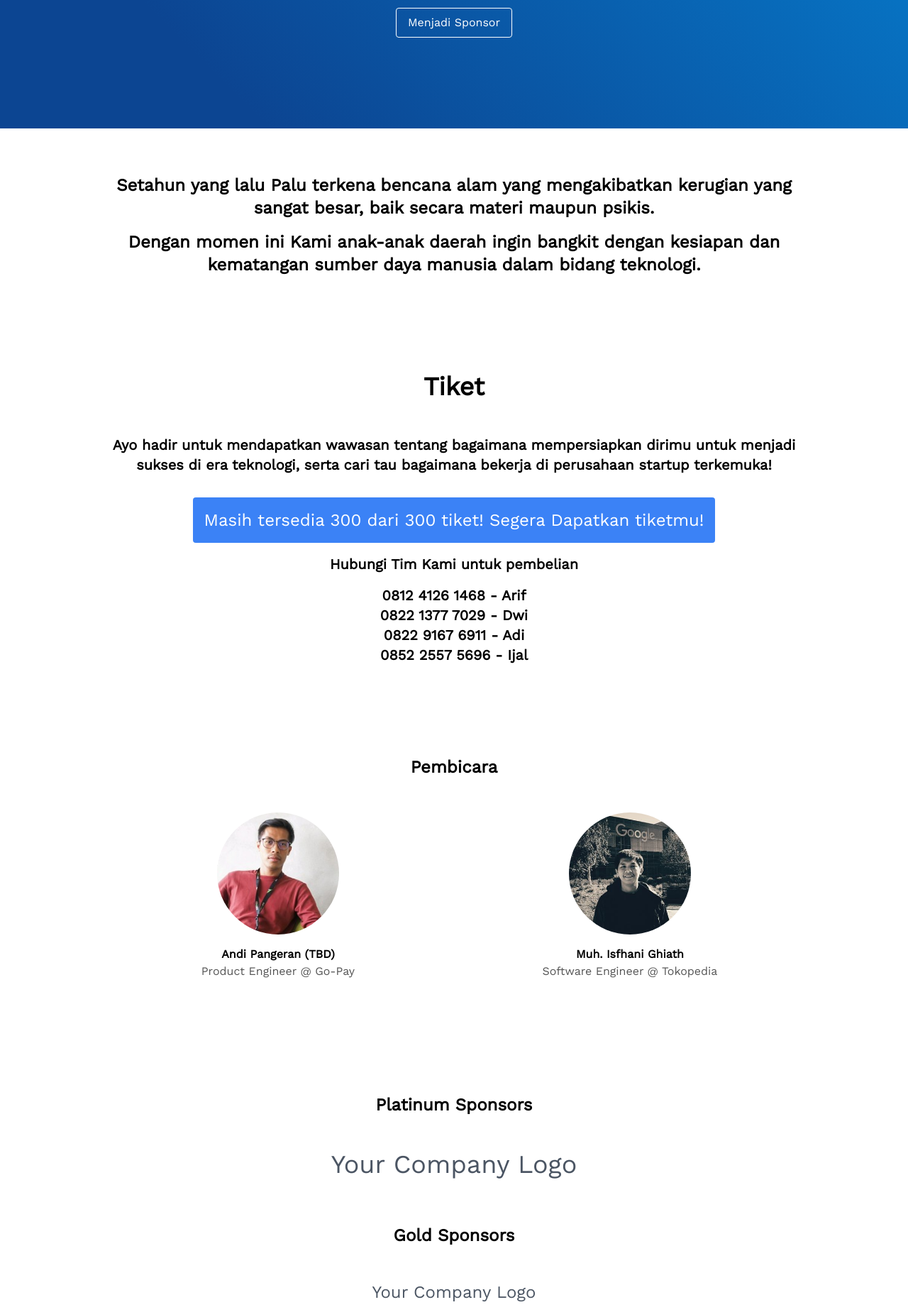
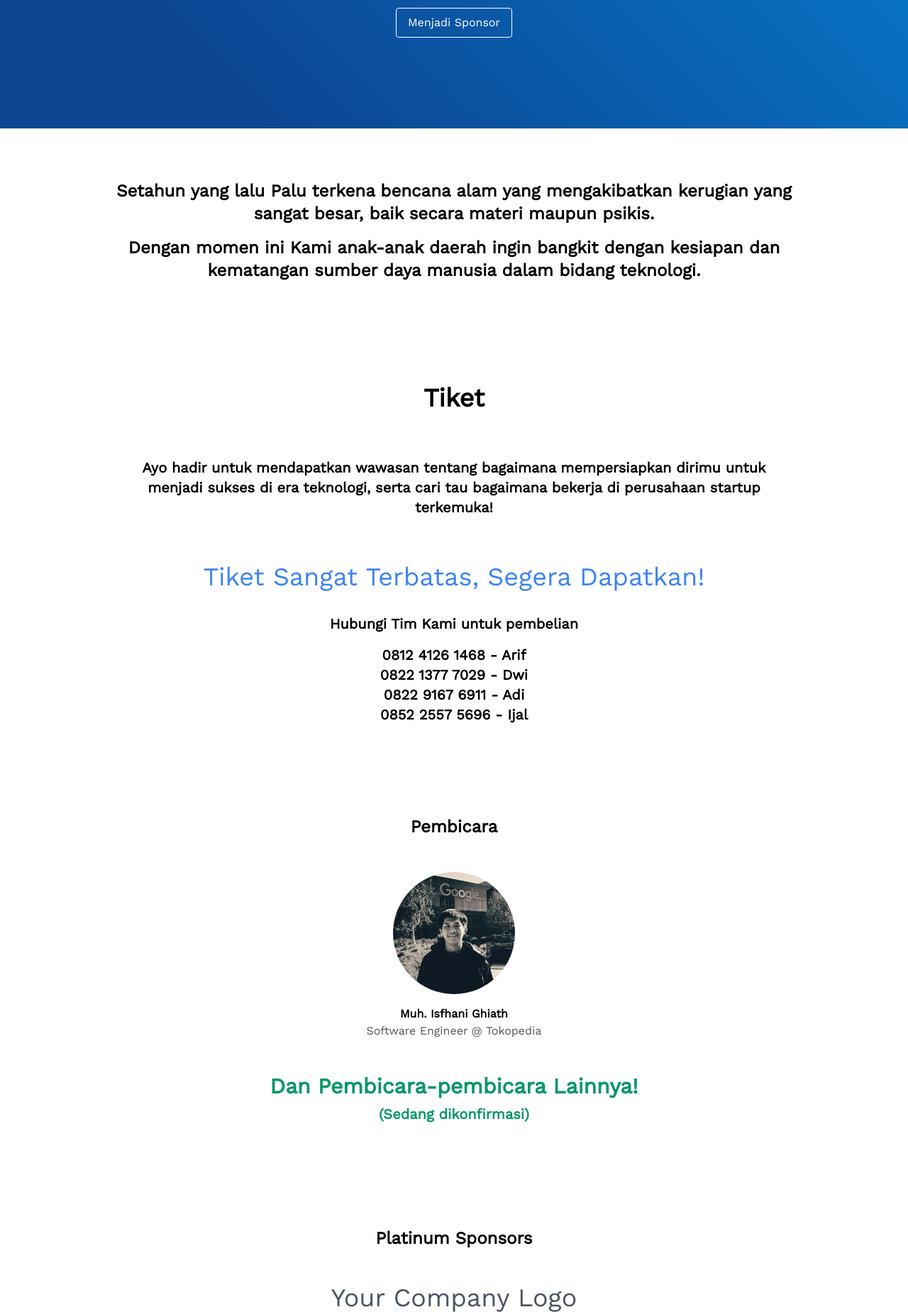
Before and after one commit to eezhal92/paludevday2019, a Node server app: page / in a window 1280 px wide. Shown: the part 437-2286 px from the top of the page at 71% size. Run offline with Node 20, Linux system fonts and the light colour scheme; data that the repository does not hold is empty; some libraries are stand-ins or nearby versions.

Commit message:
update landing page

```diff
--- a/src/views/index.ejs
+++ b/src/views/index.ejs
@@ -94,7 +94,7 @@
   </section>
 
   <section id="opening" class="section-spacing">
-    <div class="container mx-auto text-center">
+    <div class="container mx-auto text-center p-2">
       <p class="font-bold text-2xl mb-4">Setahun yang lalu Palu terkena bencana alam yang mengakibatkan kerugian yang sangat besar, baik secara materi maupun psikis.<p>
       <p class="font-bold text-2xl mb-2"> Dengan momen ini Kami anak-anak daerah ingin bangkit dengan kesiapan dan kematangan sumber daya manusia dalam bidang teknologi.</p>
     </div>
@@ -105,10 +105,10 @@
     <div class="container mx-auto">
       <h2 class="text-center font-bold text-4xl mb-12">Tiket</h2>
 
-      <p class="text-xl mb-4 text-center font-bold">Ayo hadir untuk mendapatkan wawasan tentang bagaimana mempersiapkan dirimu untuk menjadi sukses di era teknologi, serta cari tau bagaimana bekerja di perusahaan startup terkemuka!</p>
+      <p class="text-xl mb-4 text-center p-4 font-bold">Ayo hadir untuk mendapatkan wawasan tentang bagaimana mempersiapkan dirimu untuk menjadi sukses di era teknologi, serta cari tau bagaimana bekerja di perusahaan startup terkemuka!</p>
 
       <div class="text-center mt-8 mb-4">
-        <span class="inline-block text-2xl p-4 rounded bg-blue-500 text-white text-center">Masih tersedia <%= remainingTicket %> dari 300 tiket! Segera Dapatkan tiketmu!</span>
+        <span class="inline-block text-4xl p-4 text-blue-500  text-center">Tiket Sangat Terbatas, Segera Dapatkan!</span>
       </div>
 
       <p class="text-xl mb-4 text-center font-bold">Hubungi Tim Kami untuk pembelian</p>
@@ -126,17 +126,21 @@
     <div class="container mx-auto">
       <h2 class="text-center font-bold text-2xl mb-12">Pembicara</h2>
       <div class="flex flex-col md:flex-row">
-        <div class="flex-1 speaker-detail mb-8">
+        <!-- <div class="flex-1 speaker-detail mb-8">
           <img class="img circle mx-auto" src="/img/andipang.jpeg" alt="">
           <h3 class="speaker-name">Andi Pangeran (TBD)</h3>
           <p class="speaker-position">Product Engineer @ Go-Pay</p>
-        </div>
+        </div> -->
 
         <div class="flex-1 speaker-detail mb-8">
           <img class="img circle mx-auto" src="/img/isfha.jpg" alt="">
           <h3 class="speaker-name">Muh. Isfhani Ghiath</h3>
           <p class="speaker-position">Software Engineer @ Tokopedia</p>
         </div>
+      </div>
+
+      <div class="p-4">
+        <p class="text-center text-3xl font-bold text-green-600">Dan Pembicara-pembicara Lainnya! <br> <span class="text-xl">(Sedang dikonfirmasi)</span></p>
       </div>
     </div>
 
```
